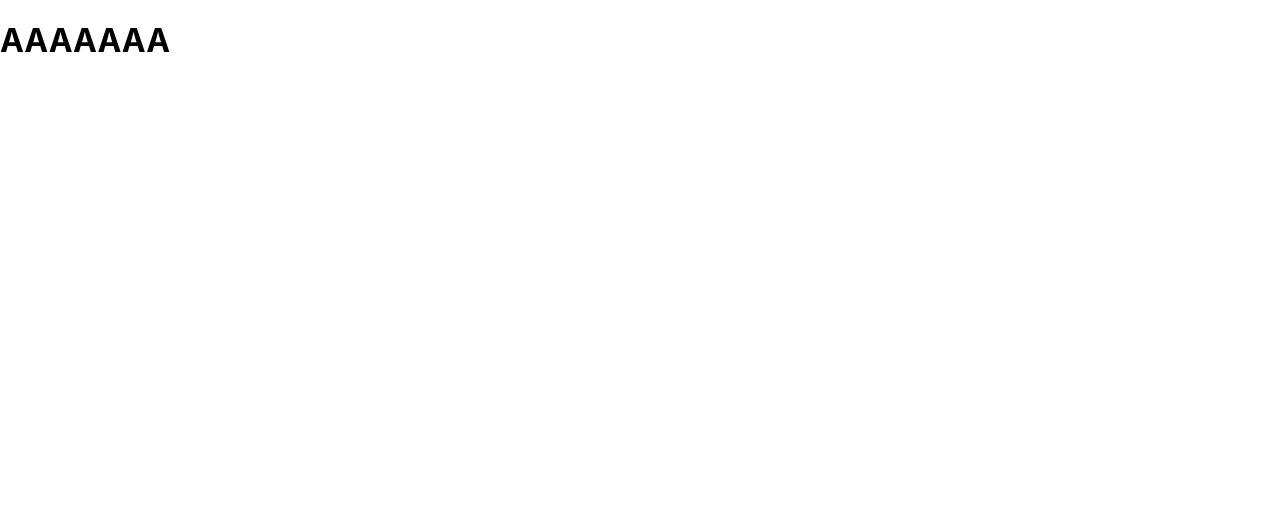
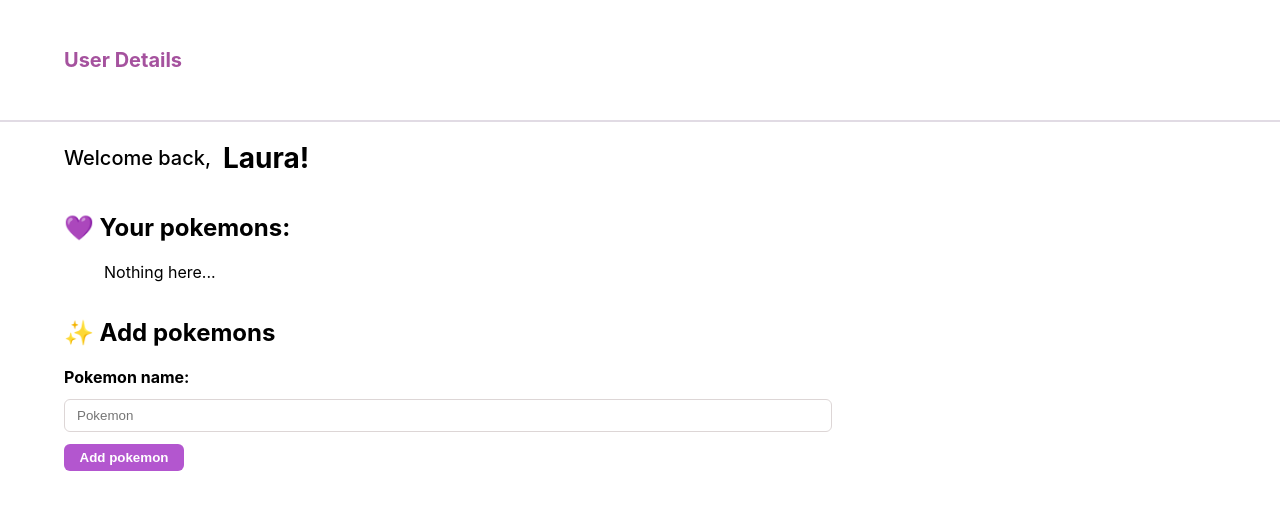
Before and after one commit to lauraluch/avaliacao-pw4, a React (Create React App) app in the folder frontend/app/: page /userDetails in a window 1280 px wide. Shown: the top 510 px of the page. Built offline with nearby package versions, Linux system fonts and the light colour scheme.

Commit message:
feat: cria tela de detalhes do usuário

```diff
--- a/frontend/app/src/App.js
+++ b/frontend/app/src/App.js
@@ -13,9 +13,7 @@
 
   return (
    <Routes>
-      {/* <Route path="/loginPage" element={<Login />} /> */}
-      <Route path="/userDetails" element={<UserDetails />} />
-      {/* <Route path="*" element={<NavigateToLoginPage />} /> */}
+      <Route path="/userDetails" element={<UserDetails username={"Laura"} pokemonList={[]}/>} />
       <Route path="/" element={<Login />} />
     </Routes>
   );
--- a/frontend/app/src/screens/UserDetails/UserDetails.js
+++ b/frontend/app/src/screens/UserDetails/UserDetails.js
@@ -1,9 +1,53 @@
-import React from "react";
+import React, { useState } from "react";
+import './style.css';
+import Header from "../../components/Header/Header";
 
-function UserDetails() {
+function UserDetails(props) {
+    const { username, pokemonList } = props;
+    const [pokemonName, setPokemonName] = useState('');
+
+    function handlePokemonAddition() {
+        console.log(pokemonName)
+    }
+
+    function displayPokemons() {
+        if (pokemonList.length = 0) {
+            return (<h2>Nothing here...</h2>)
+        }
+        else {
+            return
+        }
+    }
+
     return (
         <div>
-            <h1> AAAAAAA </h1>
+            <Header title={"User Details"}/>
+            <div className="details-body">
+                <div className="title-row">
+                    <p className="title-desc">Welcome back,</p>
+                    <h1 className="title-name">{username}!</h1>
+                </div>
+                <div>
+                    <h2>💜 Your pokemons: </h2>
+                    <ul>
+                        { pokemonList.length == 0 ? <p>Nothing here...</p>
+                            : pokemonList.map((item, index) => (
+                                <li key={index}>{item}</li>
+                            ))
+                        }
+                    </ul>
+                </div>
+                <div>
+                    <h2>✨ Add pokemons</h2>
+                    <form>
+                        <div className="form-group">
+                            <label className="form-title">Pokemon name: </label>
+                            <input type="text" name="pokemon" className="input" placeholder="Pokemon" onChange={(e) => setPokemonName(e.target.value)} required/>
+                            <button type="submit" className='add-button' onClick={(e) => handlePokemonAddition(e)}>Add pokemon</button>
+                        </div>
+                    </form>
+                </div>
+            </div>
         </div>
     )
 }
--- /dev/null
+++ b/frontend/app/src/screens/UserDetails/style.css
@@ -0,0 +1,35 @@
+.details-body {
+    display: flex;
+    flex-direction: column;
+    width: 60%;
+    padding-left: 5%;
+}
+
+.title-row {
+    display: flex;
+    flex-direction: row;
+    height: fit-content;
+    align-items: center;
+    width: 100%;
+    column-gap: 12px;
+    background-color: rgb(255, 255, 255);
+}
+
+.title-desc {
+    font-size: 20px;
+    font-weight: 500;
+}
+
+.title-name {
+    font-size: 28px;
+}
+
+.add-button {
+    width: 120px;
+    padding: 6px 10px;
+    border: none;
+    border-radius: 6px;
+    color: white;
+    font-weight: 700;
+    background-color: rgb(179, 86, 207);
+}
```
